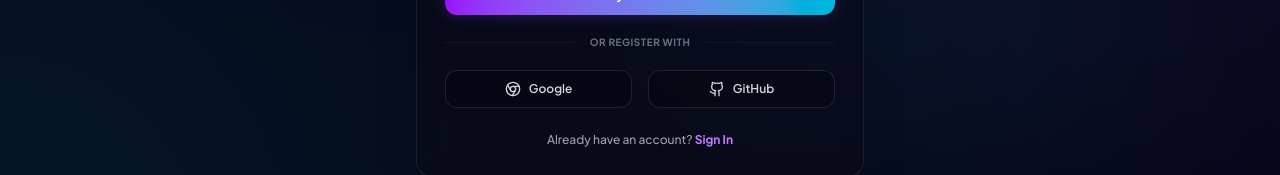
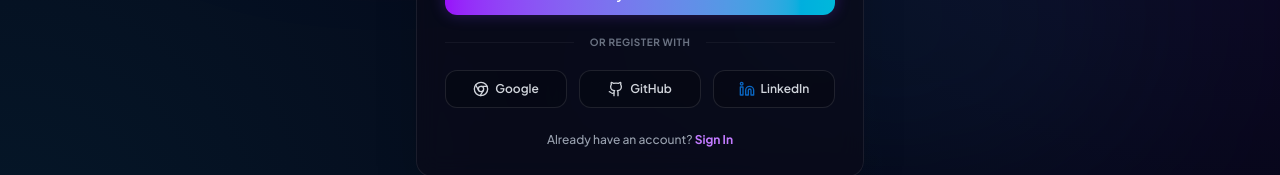
Before and after one commit to sanant456/Subscription-Management-System, a React (Vite) app: page /auth/signup in a window 1280 px wide. Shown: the part 544-719 px from the top of the page. Built offline with nearby package versions, Linux system fonts and the light colour scheme; no server answers.

Commit message:
feat: add LinkedIn OAuth support to frontend client and AuthContext

```diff
--- a/src/context/AuthContext.tsx
+++ b/src/context/AuthContext.tsx
@@ -7,7 +7,7 @@ import {
   updateProfile,
   onAuthStateChanged
 } from 'firebase/auth';
-import { auth, googleProvider, githubProvider, isFirebaseConfigured } from '../firebase';
+import { auth, googleProvider, githubProvider, linkedinProvider, isFirebaseConfigured } from '../firebase';
 
 export interface User {
   id: string;
@@ -30,7 +30,7 @@ interface AuthContextType {
   error: string | null;
   login: (email: string, password: string) => Promise<boolean>;
   signup: (name: string, email: string, password: string) => Promise<boolean>;
-  loginWithOAuth: (provider: 'google' | 'github') => Promise<boolean>;
+  loginWithOAuth: (provider: 'google' | 'github' | 'linkedin') => Promise<boolean>;
   forgotPassword: (email: string) => Promise<boolean>;
   resetPassword: (password: string) => Promise<boolean>;
   logout: () => void;
@@ -330,13 +330,13 @@ export const AuthProvider: React.FC<{ children: React.ReactNode }> = ({ children
     }
   };
 
-  const loginWithOAuth = async (provider: 'google' | 'github'): Promise<boolean> => {
+  const loginWithOAuth = async (provider: 'google' | 'github' | 'linkedin'): Promise<boolean> => {
     setIsLoading(true);
     setError(null);
 
     try {
       if (isFirebaseConfigured) {
-        const p = provider === 'google' ? googleProvider : githubProvider;
+        const p = provider === 'google' ? googleProvider : provider === 'github' ? githubProvider : linkedinProvider;
         const result = await signInWithPopup(auth, p);
         const idToken = await result.user.getIdToken();
         const email = result.user.email || '';
@@ -363,7 +363,7 @@ export const AuthProvider: React.FC<{ children: React.ReactNode }> = ({ children
       // Mock OAuth fallback
       await new Promise((resolve) => setTimeout(resolve, 800));
 
-      const mockEmail = window.prompt(`Enter your ${provider === 'google' ? 'Google' : 'GitHub'} Account Email to sign in:`, `user@${provider}.com`);
+      const mockEmail = window.prompt(`Enter your ${provider === 'google' ? 'Google' : provider === 'github' ? 'GitHub' : 'LinkedIn'} Account Email to sign in:`, `user@${provider}.com`);
       if (!mockEmail) {
         setIsLoading(false);
         return false;
--- a/src/firebase.ts
+++ b/src/firebase.ts
@@ -1,5 +1,5 @@
 import { initializeApp, getApps, getApp } from 'firebase/app';
-import { getAuth, GoogleAuthProvider, GithubAuthProvider } from 'firebase/auth';
+import { getAuth, GoogleAuthProvider, GithubAuthProvider, OAuthProvider } from 'firebase/auth';
 
 const firebaseConfig = {
   apiKey: import.meta.env.VITE_FIREBASE_API_KEY || "mock-api-key-for-local-dev-only",
@@ -21,5 +21,6 @@ const auth = getAuth(app);
 
 const googleProvider = new GoogleAuthProvider();
 const githubProvider = new GithubAuthProvider();
+const linkedinProvider = new OAuthProvider('linkedin.com');
 
-export { app, auth, googleProvider, githubProvider };
+export { app, auth, googleProvider, githubProvider, linkedinProvider };
--- a/src/pages/auth/Login.tsx
+++ b/src/pages/auth/Login.tsx
@@ -1,7 +1,7 @@
 import React, { useState } from 'react';
 import { useNavigate, Link } from 'react-router-dom';
 import { motion } from 'framer-motion';
-import { Mail, Lock, ArrowRight, Github, Chrome, AlertCircle, Sparkles } from 'lucide-react';
+import { Mail, Lock, ArrowRight, Github, Chrome, Linkedin, AlertCircle, Sparkles } from 'lucide-react';
 import { useAuth } from '../../context/AuthContext';
 import { Button } from '../../components/ui/Button';
 
@@ -38,7 +38,7 @@ export const Login: React.FC = () => {
     }
   };
 
-  const handleOAuth = async (provider: 'google' | 'github') => {
+  const handleOAuth = async (provider: 'google' | 'github' | 'linkedin') => {
     setLoading(true);
     const success = await loginWithOAuth(provider);
     setLoading(false);
@@ -140,18 +140,24 @@ export const Login: React.FC = () => {
           </div>
 
           {/* Social Sign In */}
-          <div className="grid grid-cols-2 gap-4">
+          <div className="grid grid-cols-3 gap-3">
             <button
               onClick={() => handleOAuth('google')}
-              className="flex items-center justify-center gap-2 px-4 py-2.5 rounded-xl border border-white/10 hover:border-white/20 bg-black/20 hover:bg-black/40 text-gray-300 hover:text-white transition-all text-xs font-semibold cursor-pointer"
+              className="flex items-center justify-center gap-1.5 px-3 py-2.5 rounded-xl border border-white/10 hover:border-white/20 bg-black/20 hover:bg-black/40 text-gray-300 hover:text-white transition-all text-xs font-semibold cursor-pointer"
             >
-              <Chrome className="h-4 w-4" /> Google
+              <Chrome className="h-4 w-4 flex-shrink-0" /> Google
             </button>
             <button
               onClick={() => handleOAuth('github')}
-              className="flex items-center justify-center gap-2 px-4 py-2.5 rounded-xl border border-white/10 hover:border-white/20 bg-black/20 hover:bg-black/40 text-gray-300 hover:text-white transition-all text-xs font-semibold cursor-pointer"
+              className="flex items-center justify-center gap-1.5 px-3 py-2.5 rounded-xl border border-white/10 hover:border-white/20 bg-black/20 hover:bg-black/40 text-gray-300 hover:text-white transition-all text-xs font-semibold cursor-pointer"
             >
-              <Github className="h-4 w-4" /> GitHub
+              <Github className="h-4 w-4 flex-shrink-0" /> GitHub
+            </button>
+            <button
+              onClick={() => handleOAuth('linkedin')}
+              className="flex items-center justify-center gap-1.5 px-3 py-2.5 rounded-xl border border-white/10 hover:border-white/20 bg-black/20 hover:bg-black/40 text-gray-300 hover:text-white transition-all text-xs font-semibold cursor-pointer"
+            >
+              <Linkedin className="h-4 w-4 flex-shrink-0 text-[#0a66c2]" /> LinkedIn
             </button>
           </div>
 
--- a/src/pages/auth/Signup.tsx
+++ b/src/pages/auth/Signup.tsx
@@ -1,7 +1,7 @@
 import React, { useState, useEffect } from 'react';
 import { useNavigate, Link } from 'react-router-dom';
 import { motion } from 'framer-motion';
-import { User, Mail, Lock, ArrowRight, Github, Chrome, AlertCircle, Sparkles, Check } from 'lucide-react';
+import { User, Mail, Lock, ArrowRight, Github, Chrome, Linkedin, AlertCircle, Sparkles, Check } from 'lucide-react';
 import { useAuth } from '../../context/AuthContext';
 import { Button } from '../../components/ui/Button';
 
@@ -79,7 +79,7 @@ export const Signup: React.FC = () => {
     }
   };
 
-  const handleOAuth = async (provider: 'google' | 'github') => {
+  const handleOAuth = async (provider: 'google' | 'github' | 'linkedin') => {
     setLoading(true);
     const success = await loginWithOAuth(provider);
     setLoading(false);
@@ -229,18 +229,24 @@ export const Signup: React.FC = () => {
           </div>
 
           {/* Social Sign Up */}
-          <div className="grid grid-cols-2 gap-4">
+          <div className="grid grid-cols-3 gap-3">
             <button
               onClick={() => handleOAuth('google')}
-              className="flex items-center justify-center gap-2 px-4 py-2.5 rounded-xl border border-white/10 hover:border-white/20 bg-black/20 hover:bg-black/40 text-gray-300 hover:text-white transition-all text-xs font-semibold cursor-pointer"
+              className="flex items-center justify-center gap-1.5 px-3 py-2.5 rounded-xl border border-white/10 hover:border-white/20 bg-black/20 hover:bg-black/40 text-gray-300 hover:text-white transition-all text-xs font-semibold cursor-pointer"
             >
-              <Chrome className="h-4 w-4" /> Google
+              <Chrome className="h-4 w-4 flex-shrink-0" /> Google
             </button>
             <button
               onClick={() => handleOAuth('github')}
-              className="flex items-center justify-center gap-2 px-4 py-2.5 rounded-xl border border-white/10 hover:border-white/20 bg-black/20 hover:bg-black/40 text-gray-300 hover:text-white transition-all text-xs font-semibold cursor-pointer"
+              className="flex items-center justify-center gap-1.5 px-3 py-2.5 rounded-xl border border-white/10 hover:border-white/20 bg-black/20 hover:bg-black/40 text-gray-300 hover:text-white transition-all text-xs font-semibold cursor-pointer"
             >
-              <Github className="h-4 w-4" /> GitHub
+              <Github className="h-4 w-4 flex-shrink-0" /> GitHub
+            </button>
+            <button
+              onClick={() => handleOAuth('linkedin')}
+              className="flex items-center justify-center gap-1.5 px-3 py-2.5 rounded-xl border border-white/10 hover:border-white/20 bg-black/20 hover:bg-black/40 text-gray-300 hover:text-white transition-all text-xs font-semibold cursor-pointer"
+            >
+              <Linkedin className="h-4 w-4 flex-shrink-0 text-[#0a66c2]" /> LinkedIn
             </button>
           </div>
 
```
